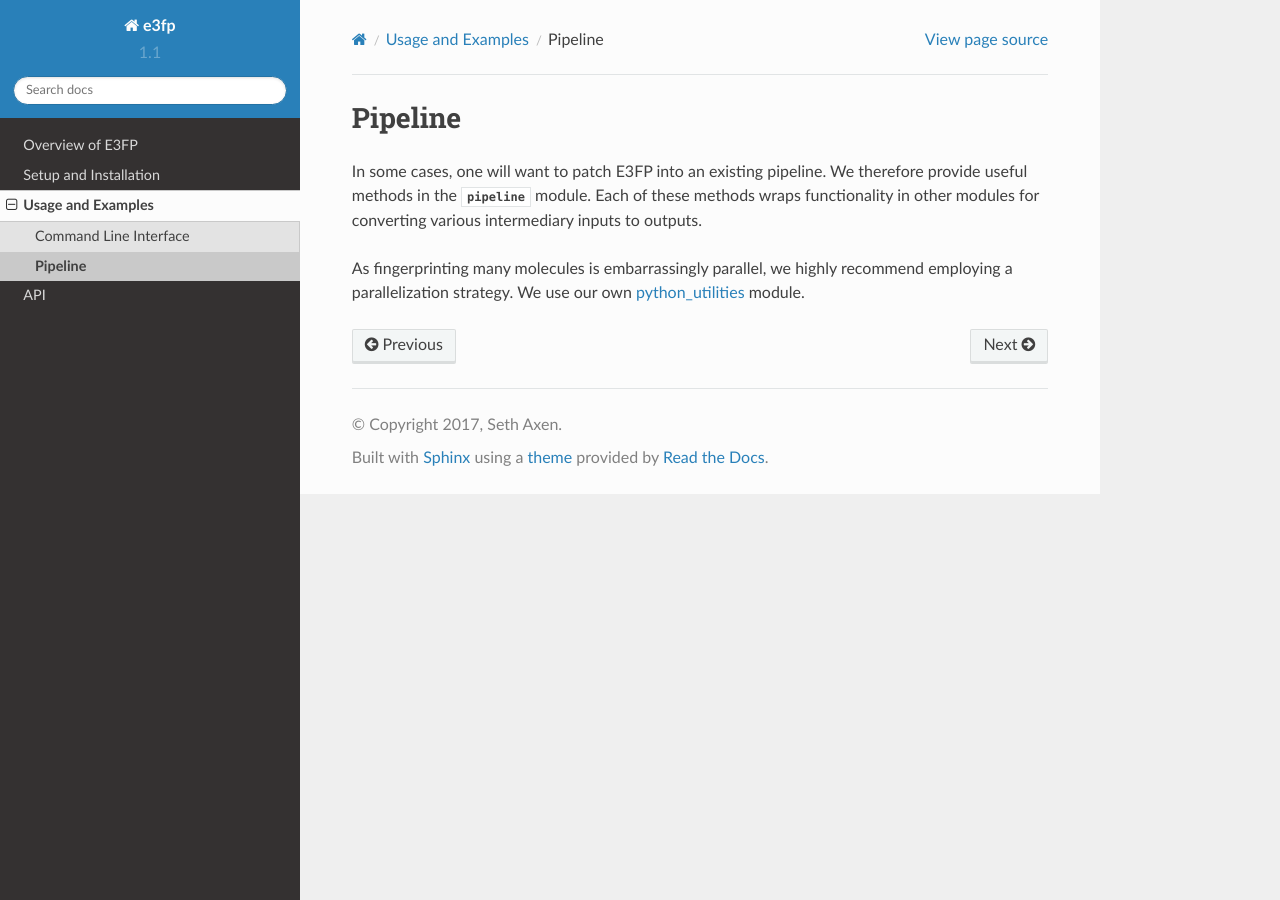
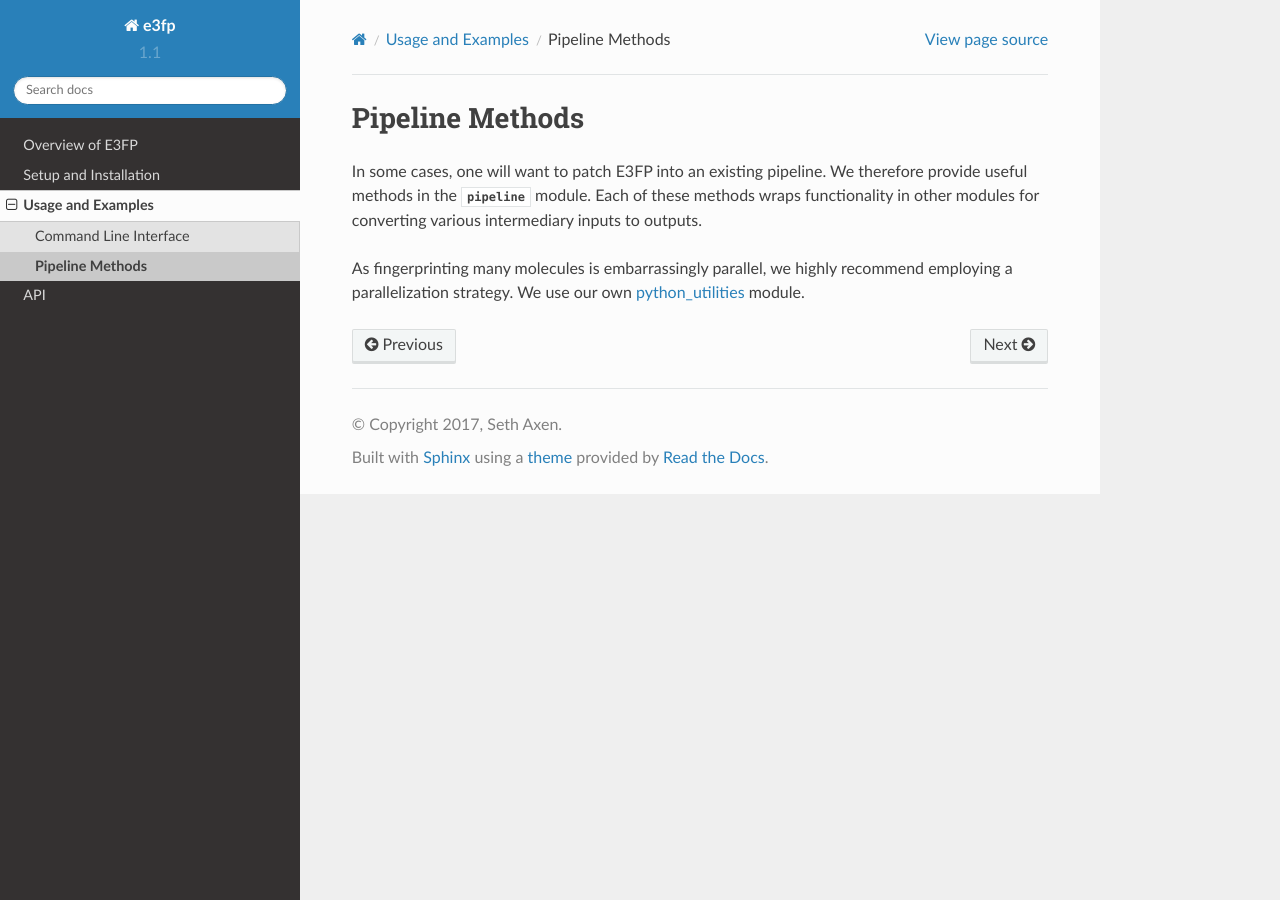
Before and after one commit to keiserlab/e3fp, a Sphinx documentation site: the page built from doc/source/usage/pipeline.rst, in a window 1280 px wide. Built offline with Sphinx 7.4.7 and the Read the Docs theme 2.0.0, drawn with Linux system fonts in a browser that asks for light colours; pages that are not in the unit, such as notebooks, are missing from menus.

Commit message:
Change header

```diff
--- a/doc/source/usage/pipeline.rst
+++ b/doc/source/usage/pipeline.rst
@@ -1,7 +1,7 @@
-.. _pipeline:
+.. _pipeline_methods:
 
-Pipeline
-========
+Pipeline Methods
+================
 
 In some cases, one will want to patch E3FP into an existing pipeline. We
 therefore provide useful methods in the :py:mod:`.pipeline` module. Each of
```
